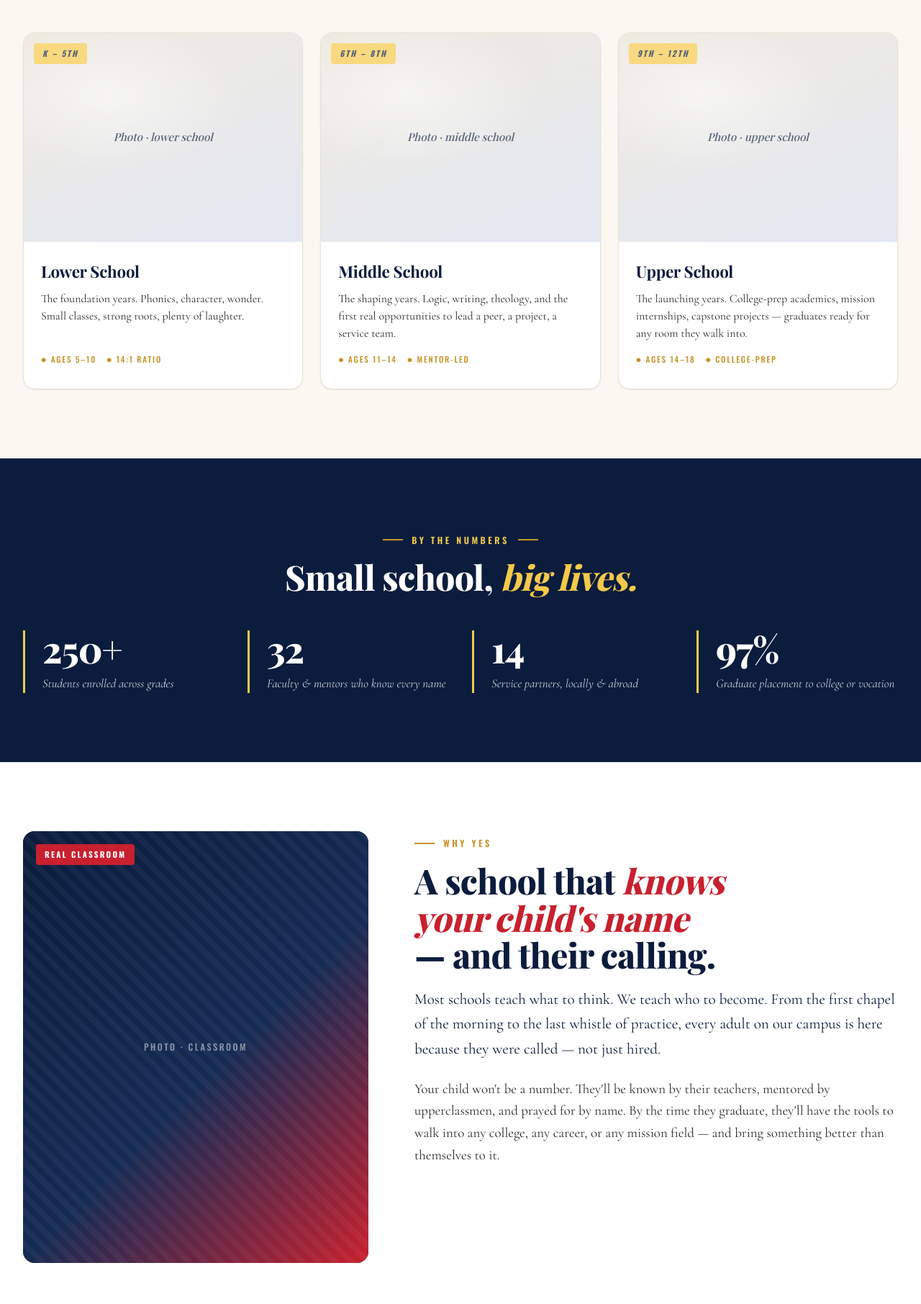
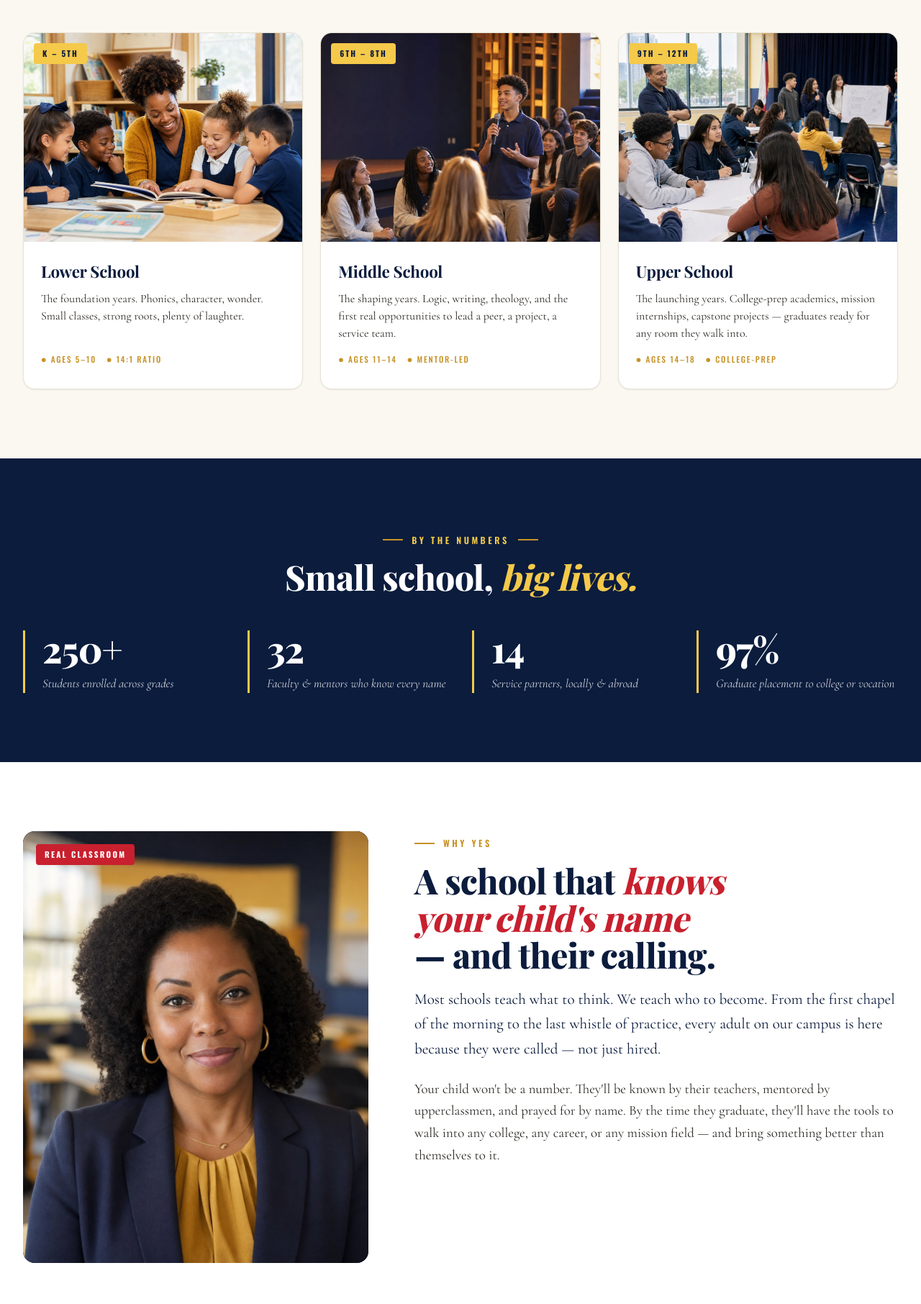
Before and after one commit to kimberlyflowers/youth-empowerment-school, a website: page index.html in a window 1280 px wide. Shown: the part 3508-5320 px from the top of the page at 72% size. Drawn offline with nearby package versions, Linux system fonts and the light colour scheme; a web font is replaced by a local one.

Commit message:
Add YES page photography and widen giving checkout

```diff
--- a/assets/css/site.css
+++ b/assets/css/site.css
@@ -576,6 +576,12 @@ a:hover { color: var(--yes-crimson-deep); }
   aspect-ratio: 4/3;
   background: var(--yes-stone) center/cover no-repeat;
   position: relative;
+  overflow: hidden;
+}
+.program .img > img {
+  width: 100%;
+  height: 100%;
+  object-fit: cover;
 }
 .program .img.placeholder-img {
   background:
@@ -834,6 +840,11 @@ body[data-accent="crimson"] .btn-outline {
   overflow: hidden;
   aspect-ratio: 4/5;
   background: var(--yes-navy-deep);
+}
+.media-frame > img {
+  width: 100%;
+  height: 100%;
+  object-fit: cover;
 }
 .media-frame .placeholder {
   position: absolute; inset: 0;
@@ -1225,6 +1236,11 @@ body[data-accent="crimson"] .btn-outline {
   box-shadow: var(--shadow-lg);
   border: 1px solid var(--yes-stone);
 }
+.donate-layout {
+  grid-template-columns: minmax(300px, 380px) minmax(680px, 1fr);
+  gap: clamp(32px, 5vw, 80px);
+}
+.donate-layout .give-card { min-width: 0; }
 .give-card h2 {
   font-family: var(--font-display);
   font-weight: 800;
@@ -1248,6 +1264,7 @@ body[data-accent="crimson"] .btn-outline {
 .give-card input:focus { outline: none; border-color: var(--yes-crimson); }
 
 .embedded-checkout {
+  width: 100%;
   margin-top: 20px;
   min-height: 520px;
   border-top: 1px solid var(--yes-stone);
@@ -1326,6 +1343,7 @@ body[data-accent="crimson"] .btn-outline {
 @media (max-width: 1024px) {
   .pillars, .programs, .impact-grid, .team-grid, .amounts { grid-template-columns: repeat(2, 1fr); }
   .hero-grid, .two-col, .two-col-flip, .feature-event { grid-template-columns: 1fr; }
+  .donate-layout { grid-template-columns: 1fr; }
   .footer-grid { grid-template-columns: 1fr 1fr; }
   .nav-links { display: none; }
   .nav-toggle { display: block; }
--- a/index.html
+++ b/index.html
@@ -177,9 +177,9 @@
     </div>
     <div class="programs">
       <article class="program">
-        <div class="img placeholder-img">
+        <div class="img">
+          <img src="assets/img/program-lower-school.jpg" alt="Lower School students reading with their teacher">
           <span class="tag">K – 5th</span>
-          Photo · lower school
         </div>
         <div class="body">
           <h3>Lower School</h3>
@@ -191,9 +191,9 @@
         </div>
       </article>
       <article class="program">
-        <div class="img placeholder-img">
+        <div class="img">
+          <img src="assets/img/program-middle-school.jpg" alt="Middle School students participating in a leadership workshop">
           <span class="tag">6th – 8th</span>
-          Photo · middle school
         </div>
         <div class="body">
           <h3>Middle School</h3>
@@ -205,9 +205,9 @@
         </div>
       </article>
       <article class="program">
-        <div class="img placeholder-img">
+        <div class="img">
+          <img src="assets/img/program-upper-school.jpg" alt="Upper School students presenting a collaborative project">
           <span class="tag">9th – 12th</span>
-          Photo · upper school
         </div>
         <div class="body">
           <h3>Upper School</h3>
@@ -243,7 +243,7 @@
   <div class="container">
     <div class="two-col">
       <div class="media-frame">
-        <div class="placeholder">Photo · classroom</div>
+        <img src="assets/img/why-yes-teacher.jpg" alt="A Youth Empowerment School teacher who knows and mentors every student">
         <span class="badge">Real classroom</span>
       </div>
       <div class="prose">
```
Also changed, not shown: about.html (+1 -1 lines), donate.html (+4 -4 lines), events.html (+1 -1 lines), assets/img/about-classroom.jpg (added), assets/img/donate-hero.jpg (added), assets/img/events-hero.jpg (added), assets/img/program-lower-school.jpg (added), assets/img/program-middle-school.jpg (added), assets/img/program-upper-school.jpg (added), assets/img/why-yes-teacher.jpg (added).
